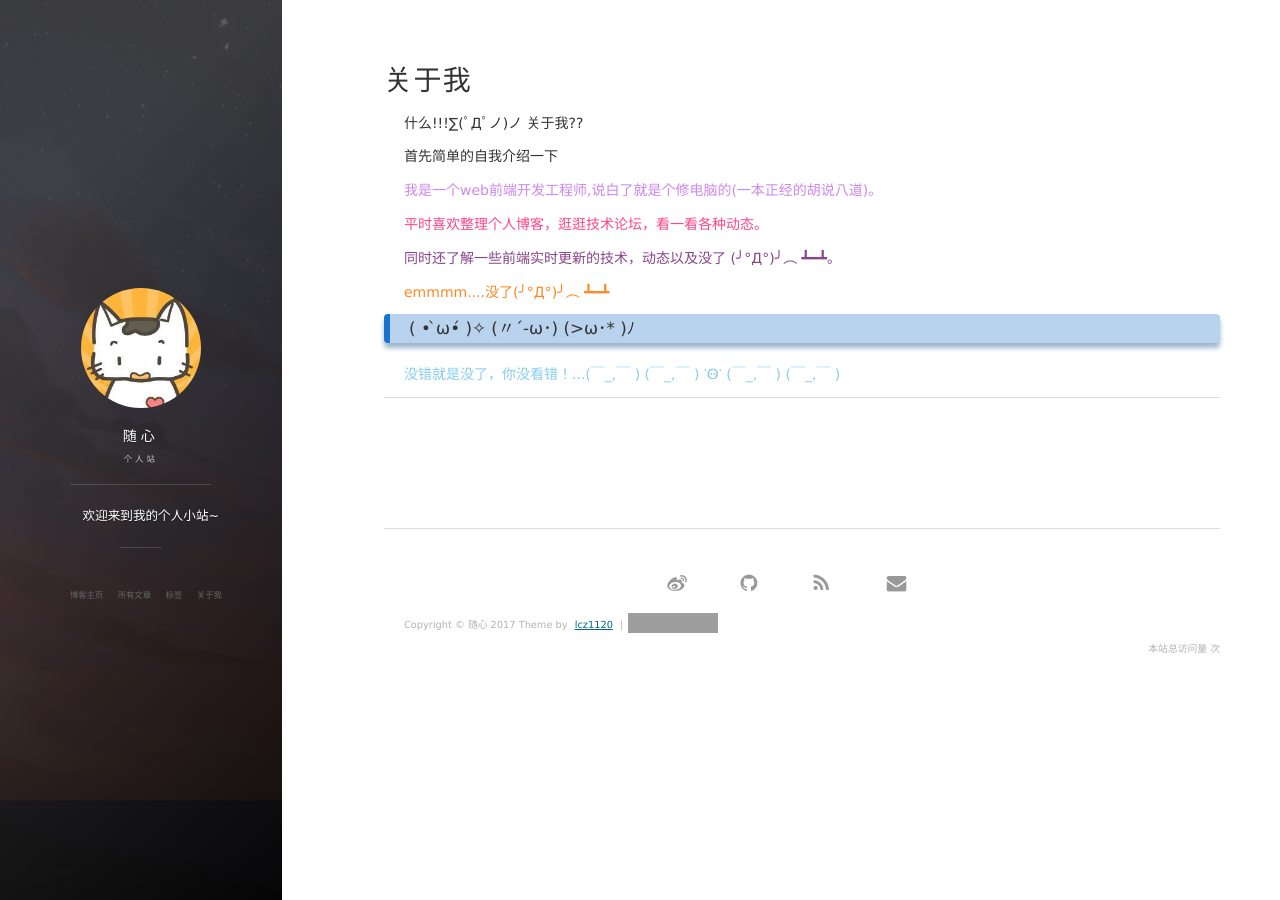
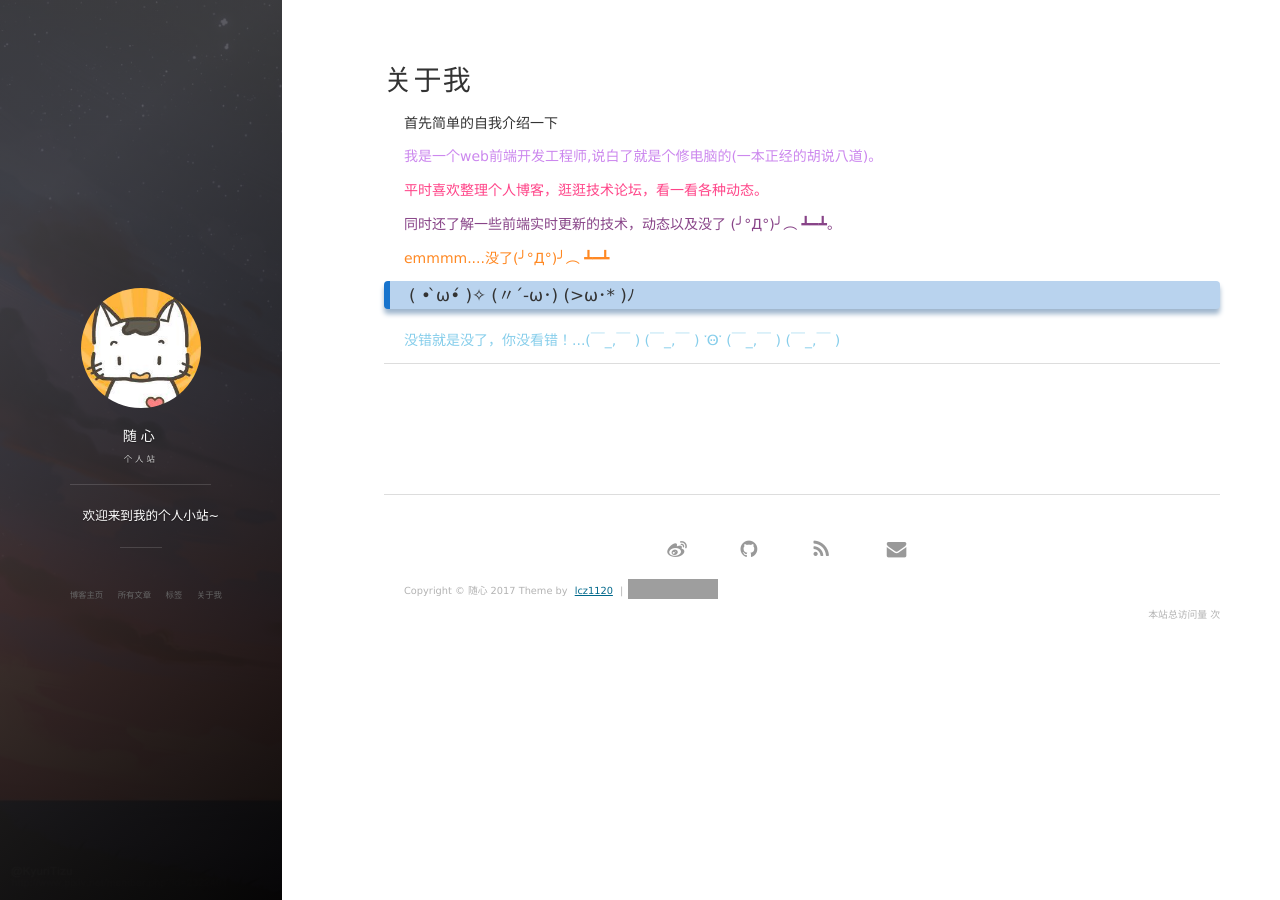
Before and after one commit to lcz1120/lcz1120.github.io, a Jekyll site: the page built from about.md, in a window 1280 px wide. Built offline with Jekyll 4.4.1, drawn with Linux system fonts in a browser that asks for light colours; nearby versions of some CDN libraries; our own code applies the rules of GitHub Pages for plain Markdown files; comment, search, counter and statistics services are not loaded; grey boxes are pictures that could not be loaded.

Commit message:
Update about.md

```diff
--- a/about.md
+++ b/about.md
@@ -1,7 +1,6 @@
 
 <h1>关于我</h1>
 
-什么!!!∑(ﾟДﾟノ)ノ 关于我??
 <p>
 首先简单的自我介绍一下
 
```
